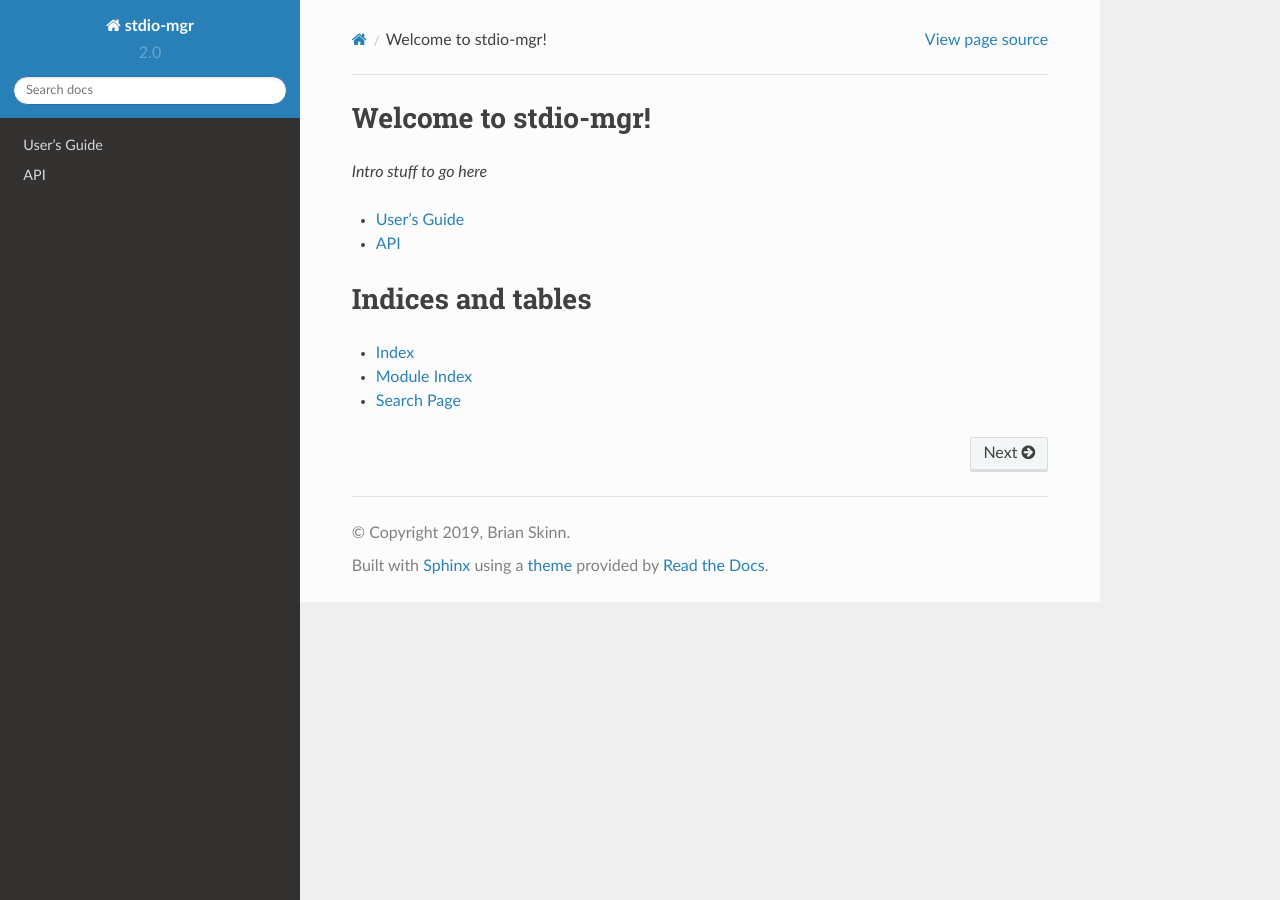
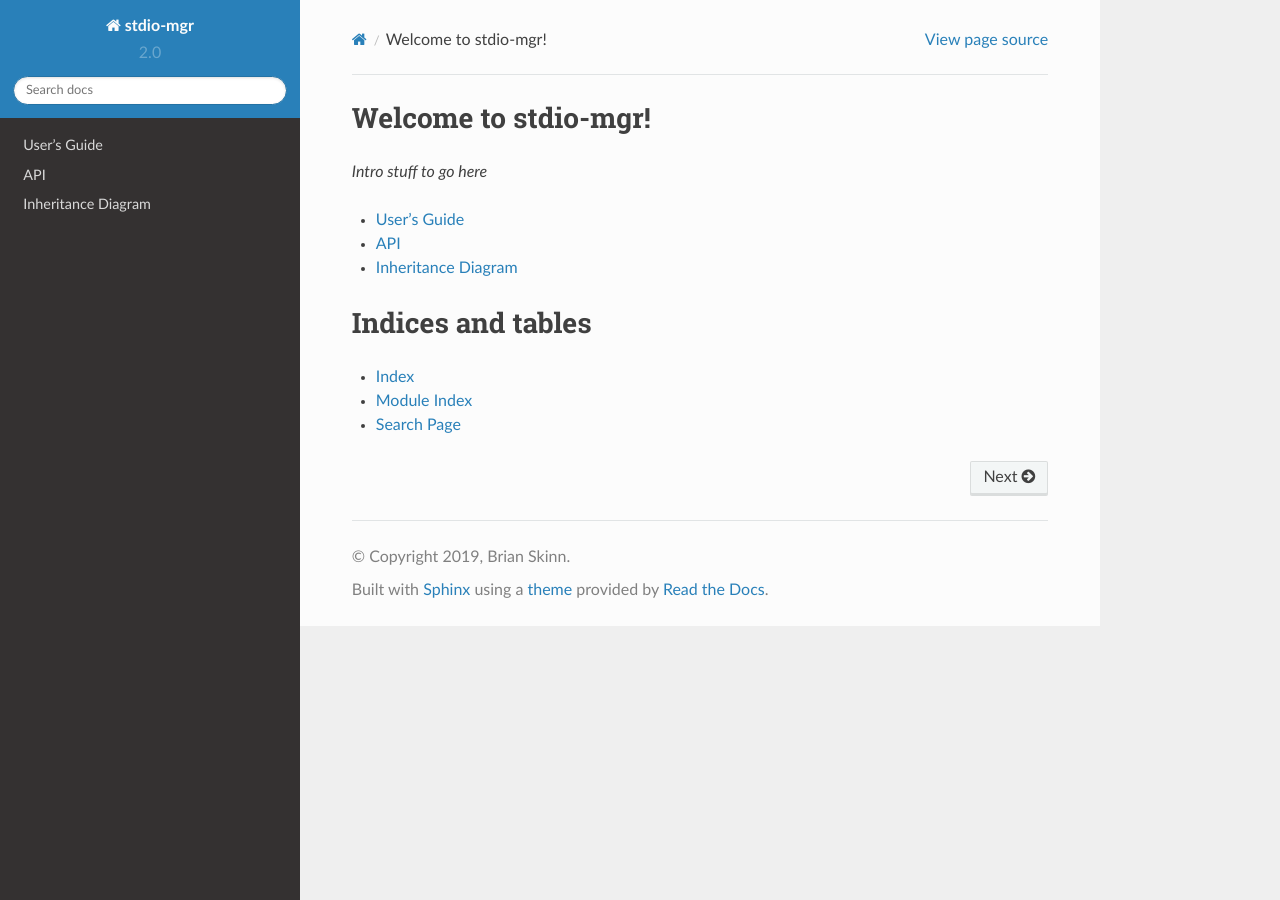
Before and after one commit to bskinn/stdio-mgr, a Sphinx documentation site: the page built from doc/source/index.rst, in a window 1280 px wide. Built offline with Sphinx 7.4.7 and the Read the Docs theme 2.0.0, drawn with Linux system fonts in a browser that asks for light colours.

Commit message:
DOC: Initial setup for inheritance.rst

```diff
--- a/doc/source/conf.py
+++ b/doc/source/conf.py
@@ -36,6 +36,8 @@
 extensions = [
     "sphinx.ext.autodoc",
     "sphinx.ext.doctest",
+    "sphinx.ext.graphviz",
+    "sphinx.ext.inheritance_diagram",
     "sphinx.ext.intersphinx",
     "sphinx.ext.napoleon",
 ]
--- a/doc/source/index.rst
+++ b/doc/source/index.rst
@@ -14,6 +14,7 @@
 
     userguide
     api
+    inheritance
 
 
 Indices and tables
--- /dev/null
+++ b/doc/source/inheritance.rst
@@ -0,0 +1,6 @@
+.. Doc page for showing inheritance tree
+
+Inheritance Diagram
+===================
+
+.. inheritance-diagram:: stdio_mgr.stdio_mgr
```
